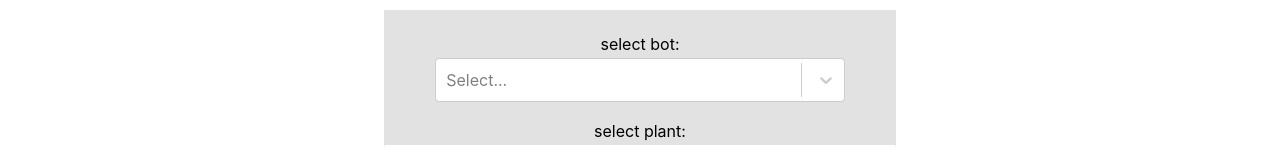
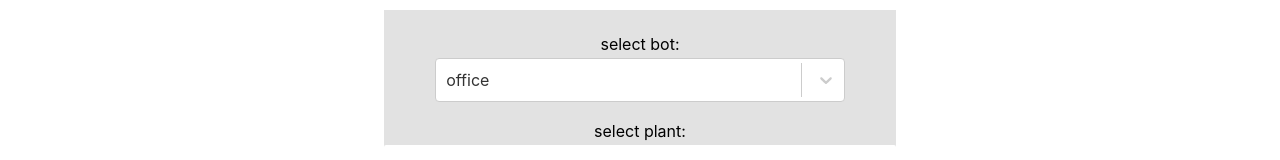
Before and after one commit to trevorpreston/robotonist-v2-UI, a React (Create React App) app: page / in a window 1280 px wide. Shown: the part 188-348 px from the top of the page. Built offline with nearby package versions, Linux system fonts and the light colour scheme.

Commit message:
remove comments

```diff
--- a/src/components/botConfig/Configuration.js
+++ b/src/components/botConfig/Configuration.js
@@ -14,10 +14,9 @@ class Configuration extends Component {
       addNewPlant: false,
       availablePlants: [],
       bots: [],
-      selectedBotId: undefined,
+      selectedBot: undefined,
       soilMoisture: undefined,
       wateringFrequency: undefined,
-      value:"one"
     }
 
     this.updateSelectedBot = this.updateSelectedBot.bind(this);
@@ -33,7 +32,8 @@ class Configuration extends Component {
     // fetchAvailablePlants();
     // fetchBots();
 
-    /* NOTE: using dummy data until API is complete. */
+    /* NOTE: using dummy data until API is complete.
+    The following will be removed once shipped*/
     this.setState({
       availablePlants: [
         { id: 1, name: 'orchid', soilMoisture: 7 },
@@ -46,7 +46,7 @@ class Configuration extends Component {
         {id: 2,  name: 'kitchen'},
         {id: 3, name: 'living room'}
       ],
-      selectedBotId: 3
+      selectedBot: {value: 1, label: 'office'}
     })
   }
 
@@ -60,13 +60,20 @@ class Configuration extends Component {
   fetchBots() {
     fetch('localhost:3000/botregistry')
       .then(results => results.json())
-      .then(data => this.setState({ bots: data, selectedBotId: data[0].id}))
+      .then(data => (
+        this.setState({
+          bots: data,
+          selectedBot: {
+            value: data[0].id,
+            label: data[0].name
+          }
+        })))
       .catch(error => console.error('Error fetching bots:', error))
   }
 
   updateSelectedBot(selectedOption) {
     console.log(selectedOption.value)
-    this.setState({selectedBotId: selectedOption});
+    this.setState({selectedBot: selectedOption});
   }
 
   updateWateringFrequency(event) {
@@ -84,7 +91,7 @@ class Configuration extends Component {
 
   submitUpdatedPeriod() {
     const data = {
-      botId: this.state.selectedBotId,
+      botId: this.state.selectedBot.value,
       wateringFrequency: this.state.wateringFrequency
     }
 
@@ -103,7 +110,7 @@ class Configuration extends Component {
   submitUpdatedSoilMoisture() {
     console.log('submitting new watering period')
     const data = {
-      botId: this.state.selectedBotId,
+      botId: this.state.selectedBot.value,
       soilMoisture: this.state.soilMoisture
     }
 
@@ -145,23 +152,14 @@ class Configuration extends Component {
   }
 
   renderForm() {
-    var options = [
-      { value: 'one', label: 'One' },
-      { value: 'two', label: 'Two' }
-    ];
     return (
       <div className="bot-config-container">
         <form onSubmit={this.submitBotUpdate}>
             <span>select bot:</span>
             <Select
               className="select-bot"
-              value={this.state.selectedBotId}
-              // value={this.state.value}
-
+              value={this.state.selectedBot}
               onChange={this.updateSelectedBot}
-              // onChange={this.updateState.bind(this)}
-
-              // options={options}
               options={this.state.bots.map(bot => this.renameKeys({id: 'value', name: 'label'}, bot))}
             />
           {this.state.manual ?
@@ -184,10 +182,6 @@ class Configuration extends Component {
     this.setState({addNewPlant: !this.state.addNewPlant});
   }
 
-  updateState(element) {
-    this.setState({value: element});
-  }
-
   render() {
     console.log(this.state.bots.map(bot => this.renameKeys({id: 'value', name: 'label'}, bot)))
 
```
